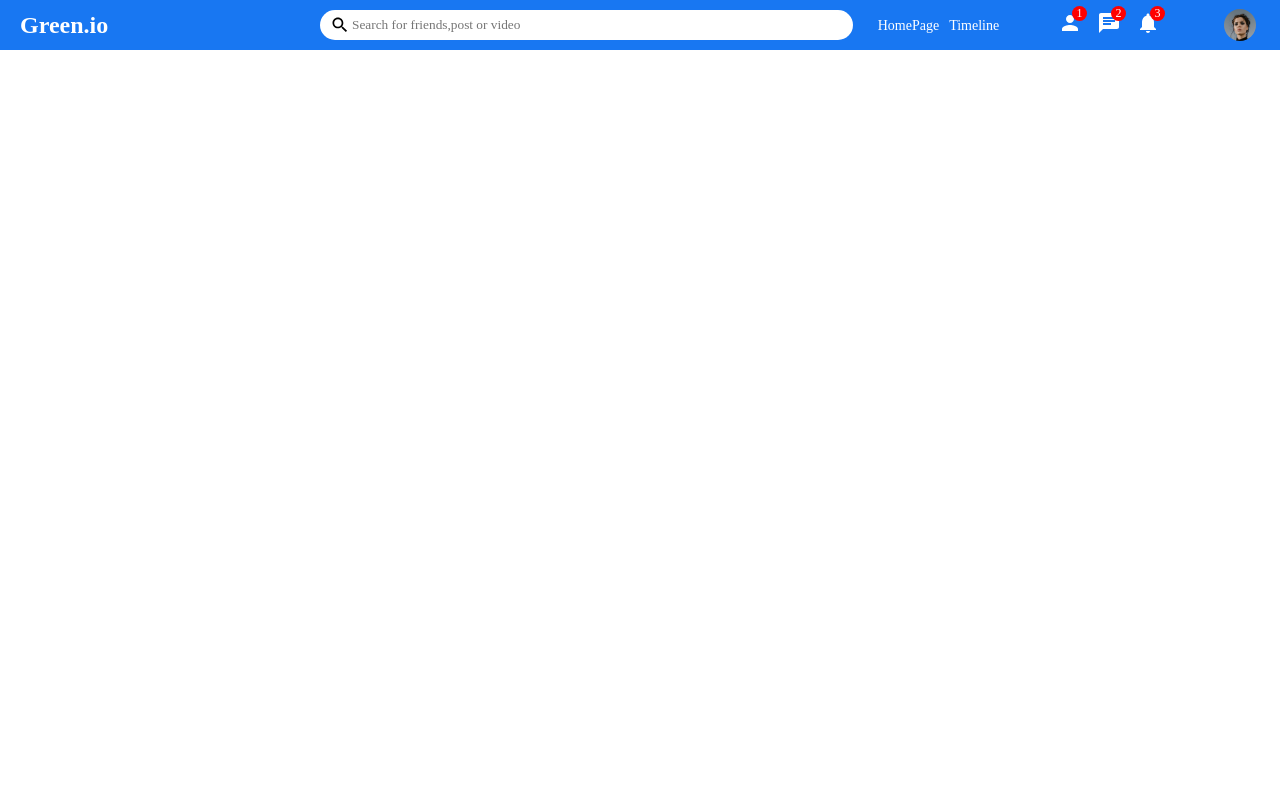
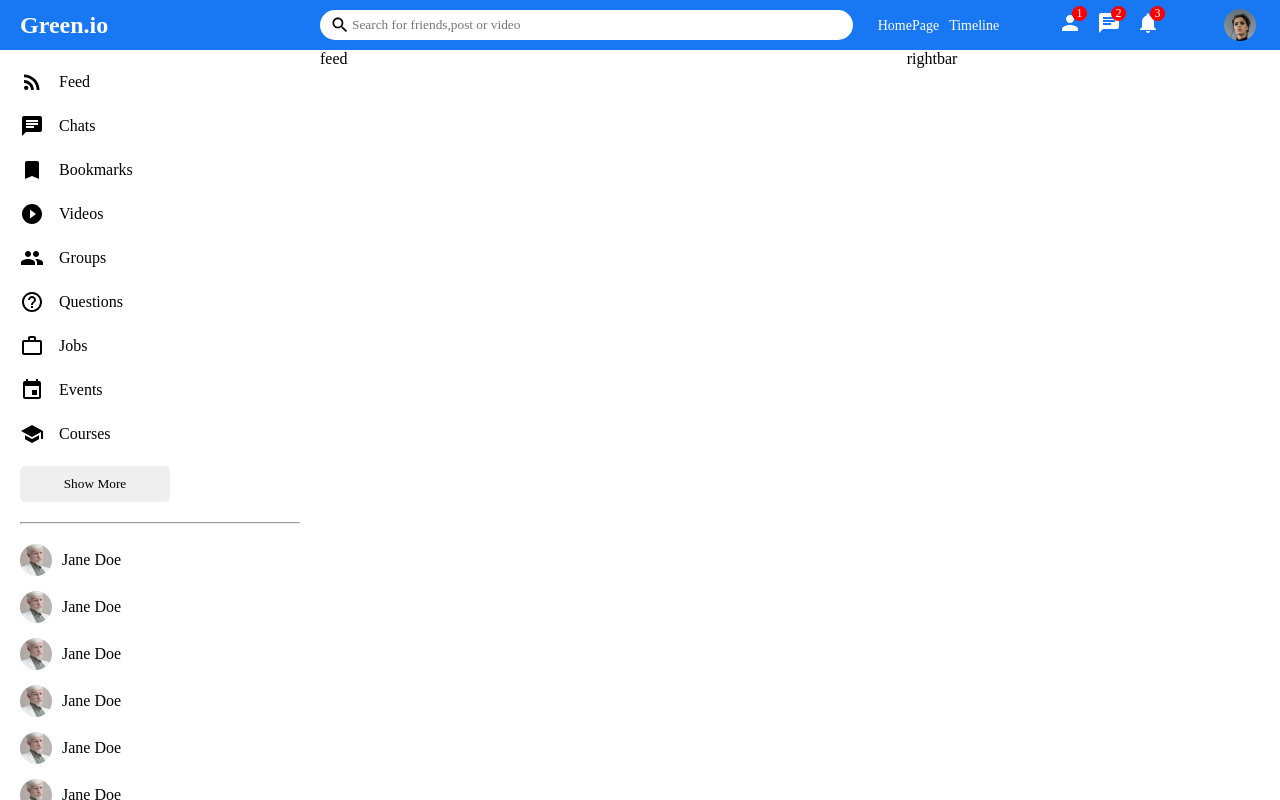
Before and after one commit to 1398abhisingh911/social-media-app-mern, a React (Create React App) app in the folder client/: page / in a window 1280 px wide. Built offline with nearby package versions, Linux system fonts and the light colour scheme.

Commit message:
Sidebar Component Done

```diff
--- /dev/null
+++ b/client/src/components/feed/Feed.jsx
@@ -0,0 +1,5 @@
+import React from "react";
+import "./feed.css";
+export default function Feed() {
+  return <div className="feed">feed</div>;
+}
--- /dev/null
+++ b/client/src/components/feed/feed.css
@@ -0,0 +1,3 @@
+.feed {
+    flex: 5.5;
+}
--- /dev/null
+++ b/client/src/components/leftbar/Leftbar.jsx
@@ -0,0 +1,5 @@
+import React from "react";
+import "./leftbar.css";
+export default function Leftbar() {
+  return <div className="leftbar">leftbar</div>;
+}
--- /dev/null
+++ b/client/src/components/rightbar/Rightbar.jsx
@@ -0,0 +1,5 @@
+import React from "react";
+import "./rightbar.css";
+export default function Rightbar() {
+  return <div className="rightbar">rightbar</div>;
+}
--- /dev/null
+++ b/client/src/components/rightbar/rightbar.css
@@ -0,0 +1,3 @@
+.rightbar {
+    flex: 3.5
+}
--- /dev/null
+++ b/client/src/components/sidebar/Sidebar.jsx
@@ -0,0 +1,112 @@
+import React from "react";
+import "./sidebar.css";
+import {
+  RssFeed,
+  Chat,
+  Bookmark,
+  PlayCircleFilledOutlined,
+  Group,
+  HelpOutline,
+  WorkOutline,
+  Event,
+  School
+} from "@material-ui/icons";
+
+export default function Sidebar() {
+  return (
+    <div className="sidebar">
+      <div className="sidebarWrapper">
+        <ul className="sidebarList">
+          <li className="sidebarListItem">
+            <RssFeed className="sidebarIcon" />
+            <span className="sidebarListItemText">Feed</span>
+          </li>
+          <li className="sidebarListItem">
+            <Chat className="sidebarIcon" />
+            <span className="sidebarListItemText">Chats</span>
+          </li>
+          <li className="sidebarListItem">
+            <Bookmark className="sidebarIcon" />
+            <span className="sidebarListItemText">Bookmarks</span>
+          </li>
+          <li className="sidebarListItem">
+            <PlayCircleFilledOutlined className="sidebarIcon" />
+            <span className="sidebarListItemText">Videos</span>
+          </li>
+          <li className="sidebarListItem">
+            <Group className="sidebarIcon" />
+            <span className="sidebarListItemText">Groups</span>
+          </li>
+          <li className="sidebarListItem">
+            <HelpOutline className="sidebarIcon" />
+            <span className="sidebarListItemText">Questions</span>
+          </li>
+          <li className="sidebarListItem">
+            <WorkOutline className="sidebarIcon" />
+            <span className="sidebarListItemText">Jobs</span>
+          </li>
+          <li className="sidebarListItem">
+            <Event className="sidebarIcon" />
+            <span className="sidebarListItemText">Events</span>
+          </li>
+          <li className="sidebarListItem">
+            <School className="sidebarIcon" />
+            <span className="sidebarListItemText">Courses</span>
+          </li>
+        </ul>
+        <button className="sidebarButton">Show More</button>
+        <hr className="sidebarHr"></hr>
+        <ul className="sidebarFriendList">
+          <li className="sidebarFriend">
+            <img
+              className="sidebarFriendImg"
+              src="/assets/person/2.jpeg"
+              alt=""
+            />
+            <span className="sidebarFriendName">Jane Doe</span>
+          </li>
+          <li className="sidebarFriend">
+            <img
+              className="sidebarFriendImg"
+              src="/assets/person/2.jpeg"
+              alt=""
+            />
+            <span className="sidebarFriendName">Jane Doe</span>
+          </li>
+          <li className="sidebarFriend">
+            <img
+              className="sidebarFriendImg"
+              src="/assets/person/2.jpeg"
+              alt=""
+            />
+            <span className="sidebarFriendName">Jane Doe</span>
+          </li>
+          <li className="sidebarFriend">
+            <img
+              className="sidebarFriendImg"
+              src="/assets/person/2.jpeg"
+              alt=""
+            />
+            <span className="sidebarFriendName">Jane Doe</span>
+          </li>
+          <li className="sidebarFriend">
+            <img
+              className="sidebarFriendImg"
+              src="/assets/person/2.jpeg"
+              alt=""
+            />
+            <span className="sidebarFriendName">Jane Doe</span>
+          </li>
+          <li className="sidebarFriend">
+            <img
+              className="sidebarFriendImg"
+              src="/assets/person/2.jpeg"
+              alt=""
+            />
+            <span className="sidebarFriendName">Jane Doe</span>
+          </li>
+        </ul>
+      </div>
+    </div>
+  );
+}
--- /dev/null
+++ b/client/src/components/sidebar/sidebar.css
@@ -0,0 +1,69 @@
+.sidebar {
+    flex: 3;
+    height: calc(100vh - 50px);
+    overflow-y: scroll;
+}
+
+::-webkit-scrollbar {
+    width: 10px;
+}
+
+::-webkit-scrollbar-track {
+    background-color: #f1f1f1;
+}
+
+::-webkit-scrollbar-thumb {
+    background-color: rgb(179, 179, 179);
+}
+
+.sidebarWrapper {
+    padding: 20px;
+}
+
+.sidebarList {
+    padding: 0;
+    margin: 0;
+    list-style: none;
+}
+
+.sidebarListItem {
+    display: flex;
+    align-items: center;
+    margin-bottom: 20px;
+}
+
+.sidebarIcon {
+    margin-right: 15px;
+}
+
+.sidebarButton {
+    width: 150px;
+    border: none;
+    padding: 10px;
+    border-radius: 5px;
+    font-weight: 500;
+}
+
+.sidebarHr {
+    margin: 20px 0;
+}
+
+.sidebarFriendList {
+    padding: 0;
+    margin: 0;
+    list-style: none;
+}
+
+.sidebarFriend {
+    display: flex;
+    align-items: center;
+    margin-bottom: 15px;
+}
+
+.sidebarFriendImg {
+    width: 32px;
+    height: 32px;
+    object-fit: cover;
+    border-radius: 50%;
+    margin-right: 10px;
+}
--- a/client/src/pages/home/Home.jsx
+++ b/client/src/pages/home/Home.jsx
@@ -1,7 +1,20 @@
 import React from "react";
 import "./home.css";
 import Topbar from "../../components/topbar/Topbar";
+import Sidebar from "../../components/sidebar/Sidebar";
+import Leftbar from "../../components/leftbar/Leftbar";
+import Rightbar from "../../components/rightbar/Rightbar";
+import Feed from "../../components/feed/Feed";
 
 export default function Home() {
-  return <Topbar />;
+  return (
+    <>
+      <Topbar />
+      <div className="homeContainer">
+        <Sidebar />
+        <Feed />
+        <Rightbar />
+      </div>
+    </>
+  );
 }
--- a/client/src/pages/home/home.css
+++ b/client/src/pages/home/home.css
@@ -0,0 +1,4 @@
+.homeContainer {
+    display: flex;
+    width: 100%;
+}
```
Also changed, not shown: client/src/components/leftbar/leftbar.css (added).
